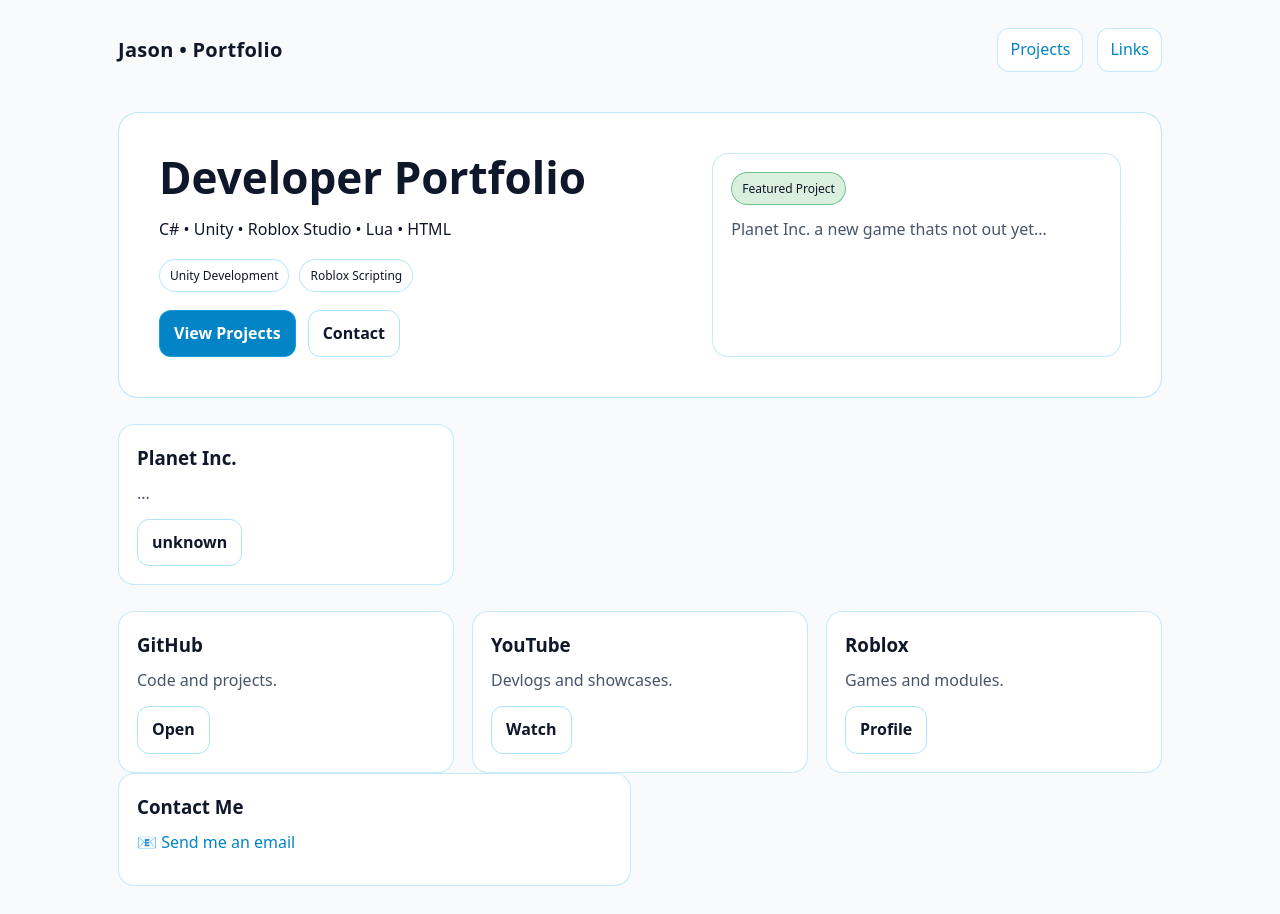
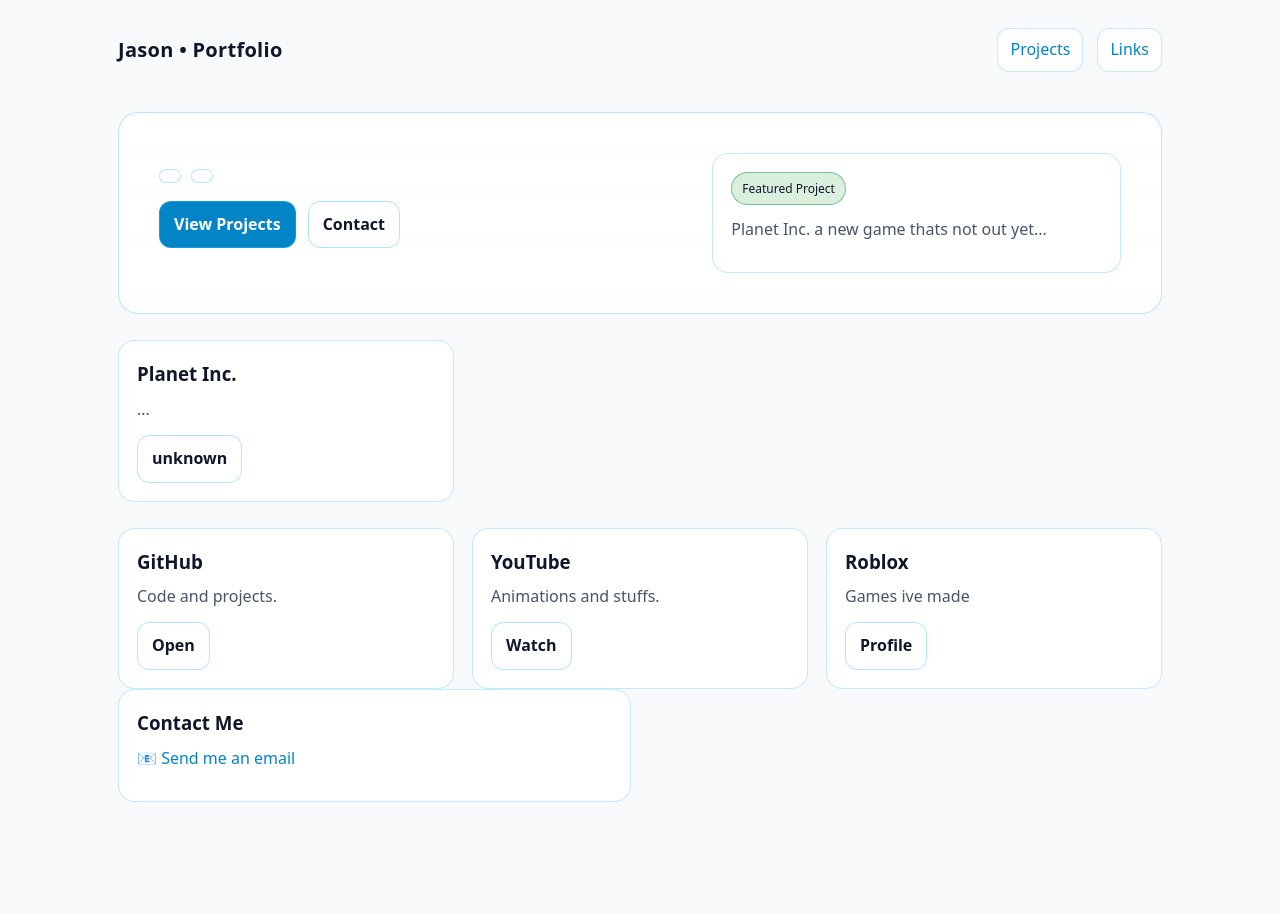
Before and after one commit to myStitch14/GiraffeasGorilla-Website, a plain HTML site: page index.html in a window 1280 px wide. After the commit the page ends 830 px from the top, so only its background shows below. Drawn offline with Linux system fonts and the light colour scheme.

Commit message:
Update meta tags and content for portfolio site

```diff
--- a/index.html
+++ b/index.html
@@ -4,9 +4,9 @@
   <meta charset="utf-8" />
   <meta name="viewport" content="width=device-width, initial-scale=1" />
   <title>GiraffeasGorilla Website</title>
-  <meta name="description" content="Developer portfolio — Unity, Roblox Studio, C#, Lua. Projects and links." />
-  <meta property="og:title" content="Jason • Portfolio" />
-  <meta property="og:description" content="Developer portfolio — Unity & Roblox. Projects and links." />
+  <meta name="description" content="GiraffeasGorilla. A gorilla tag animation youtuber" />
+  <meta property="og:title" content="GiraffeasGorilla • links" />
+  <meta property="og:description" content="links" />
   <meta property="og:type" content="website" />
   <meta name="theme-color" content="#0ea5e9" />
   <style>
@@ -77,11 +77,11 @@
 
     <section class="hero" id="home">
       <div>
-        <h1>Developer Portfolio</h1>
-        <p>C# • Unity • Roblox Studio • Lua • HTML</p>
+        <h1></h1>
+        <p></p>
         <div class="pillz">
-          <span class="pill">Unity Development</span>
-          <span class="pill">Roblox Scripting</span>
+          <span class="pill"></span>
+          <span class="pill"></span>
         </div>
         <div class="cta">
           <a class="btn" href="#projects">View Projects</a>
@@ -110,12 +110,12 @@
       </article>
       <article class="card">
         <h3>YouTube</h3>
-        <p>Devlogs and showcases.</p>
+        <p>Animations and stuffs.</p>
         <a class="btn secondary" href="https://www.youtube.com/@OFFICALGiraffeasgorilla" target="_blank" rel="noopener">Watch</a>
       </article>
       <article class="card">
         <h3>Roblox</h3>
-        <p>Games and modules.</p>
+        <p>Games ive made</p>
         <a class="btn secondary" href="https://www.roblox.com/users/1095720641/profile" target="_blank" rel="noopener">Profile</a>
       </article>
     </section>
```
